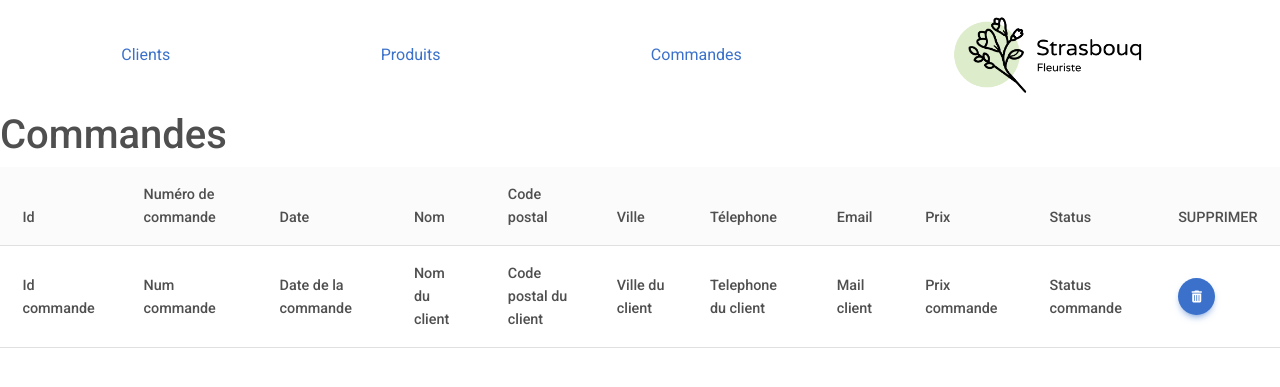
After one commit to thuyannhu/Strasbouq, a PHP site: template src/View/order/adminOrder.html.twig in a window 1280 px wide. The commit adds this page. Shown: the top 387 px of the page. Run offline with PHP 8.4, Linux system fonts and the light colour scheme; the template is opened without the code that fills it, so the values that code supplies are empty; some libraries are stand-ins or nearby versions.

Commit message:
ajout pages adminOrder + userOrder + routes

```diff
--- a/src/Controller/BouquetsController.php
+++ b/src/Controller/BouquetsController.php
@@ -65,7 +65,6 @@ class BouquetsController extends AbstractController
             header('Location: ' . $_SERVER['HTTP_REFERER']);
             exit;
         }
-        var_dump($_SESSION['cart']);
         return $this->twig->render('Bouquets/nosBouquets.html.twig', ['bouquets' => $bouquets]);
     }
 }
--- a/src/Controller/CartController.php
+++ b/src/Controller/CartController.php
@@ -7,7 +7,6 @@ class CartController extends AbstractController
     public function clearCart()
     {
         // Supprime les données de la session relatives au panier
-        session_unset();
         unset($_SESSION['cart']);
         header('Location: /cart');
         exit();
@@ -32,7 +31,6 @@ class CartController extends AbstractController
             $_SESSION['cart'] = [];
         }
 
-        var_dump($_SESSION);
         return $this->twig->render('Cart/cart.html.twig', ['cart' => $_SESSION['cart']]);
     }
 }
--- a/src/View/cart/cart.html.twig
+++ b/src/View/cart/cart.html.twig
@@ -7,7 +7,7 @@
 {% endblock %}
 {% block content %}
 	{% set total = 0 %}
-	<section class="h-100 h-custom" style="background-color:#40A497;">
+	<section class="h-100 h-custom " style="background-color:#40A497;">
 		<div class="container py-5 h-100">
 			<div class="row d-flex justify-content-center align-items-center h-100">
 				<div class="col-12">
@@ -17,7 +17,7 @@
 								<div class="col-lg-8">
 									<div class="p-5">
 										<div class="d-flex justify-content-between align-items-center mb-5">
-											<h1 class="fw-bold mb-0 text-black">Votre panier</h1>
+											<h1 class="fw-bold mb-0 text-black h1cart">Votre panier</h1>
 										</div>
 										<hr class="my-4">
 										{% if cart is empty %}
--- a/src/View/component/_navbarAdmin.html.twig
+++ b/src/View/component/_navbarAdmin.html.twig
@@ -12,7 +12,6 @@
 					<a href="#">Commandes</a>
 
 
-
 				</div>
 			</div>
 		</div>
@@ -24,12 +23,13 @@
 			<a href="/products">Produits</a>
 		</ul>
 		<ul class="nav-item">
-            <a href="">Commandes</a>
+			<a href="/adminOrder">Commandes</a>
+
 		</ul>
 
 		<ul class="nav-item-logo">
 			<a href="/">
-              <img src="/assets/img/Strasbouq.png" class="me-2" height="80" alt="Logo" loading="lazy" />
+				<img src="/assets/img/Strasbouq.png" class="me-2" height="80" alt="Logo" loading="lazy"/>
 			</a>
 		</ul>
 	</div>
--- /dev/null
+++ b/src/View/order/adminOrder.html.twig
@@ -0,0 +1,55 @@
+{% extends 'layout.html.twig' %}
+
+
+{% block title %}Commandes
+{% endblock %}
+{% block navbar %}
+	{% include '/component/_navbarAdmin.html.twig' %}
+{% endblock navbar %}
+
+{% block content %}
+	<h1>Commandes</h1>
+
+	<table class="table align-middle mb-0 bg-white">
+		<thead class="bg-light">
+			<tr>
+				<th>Id</th>
+				<th>Numéro de commande</th>
+				<th>Date</th>
+				<th>Nom</th>
+				<th>Code postal</th>
+				<th>Ville</th>
+				<th>Télephone</th>
+				<th>Email</th>
+				<th>Prix</th>
+				<th>Status</th>
+				<th>SUPPRIMER</th>
+			</tr>
+		</thead>
+		<tbody>
+			{# {% for user in data %} #}
+			<tr>
+				<th>Id commande</th>
+				<th>Num commande</th>
+				<th>Date de la commande</th>
+				<th>Nom du client</th>
+				<th>Code postal du client</th>
+				<th>Ville du client</th>
+				<th>Telephone du client</th>
+				<th>Mail client</th>
+				<th>Prix commande</th>
+				<th>Status commande</th>
+				<th>
+					<form method="POST">
+						<input type="hidden" name="id" value="">
+						<button type="submit" class="btn btn-primary btn-floating">
+							<i class="fas fa-trash-can"></i>
+						</button>
+					</form>
+				</th>
+			</tr>
+			{# {% endfor %} #}
+		</tbody>
+	{% endblock %}
+
+	{% block footer %}{% endblock footer %}
--- /dev/null
+++ b/src/View/order/userOrder.html.twig
@@ -0,0 +1,6 @@
+{% extends "layout.html.twig" %}
+{% block title %}Mes commandes
+{% endblock %}
+{% block content %}
+	<h1>BONJOUR</h1>
+{% endblock %}
--- a/src/routes.php
+++ b/src/routes.php
@@ -29,4 +29,6 @@ return [
     'cart' => ['CartController', 'cart',],
     'cart/clearCart' => ['CartController', 'clearCart',],
     'cart/clearProduct' => ['CartController', 'clearProduct',],
+    'adminOrder' => ['OrderController', 'adminOrder',],
+    'userOrder' => ['OrderController', 'userOrder',],
 ];
```
Also changed, not shown: src/Controller/OrderController.php (added, +16 -0 lines), src/Model/CartManager.php (+0 -25 lines), src/Model/OrderManager.php (added, +37 -0 lines). Lines whose indentation alone changed are shown as unchanged.
